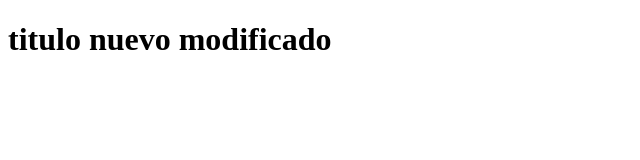
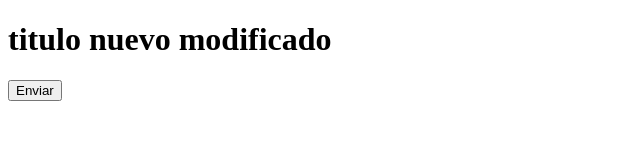
Before and after one commit to afwasfw/webgit, a plain HTML site: page index.html in a window 1280 px wide. Shown: the whole page, without its empty margins (0-640 px from the left). Drawn offline with Linux system fonts and the light colour scheme.

Commit message:
Se agrego el formulario con botom

```diff
--- a/index.html
+++ b/index.html
@@ -7,6 +7,9 @@
 </head>
 <body>
     <h1>titulo nuevo modificado</h1>
+    <form action="n" method="get">
+        <input type="button" value="Enviar">
+    </form>
 
 </body>
 </html>
```
